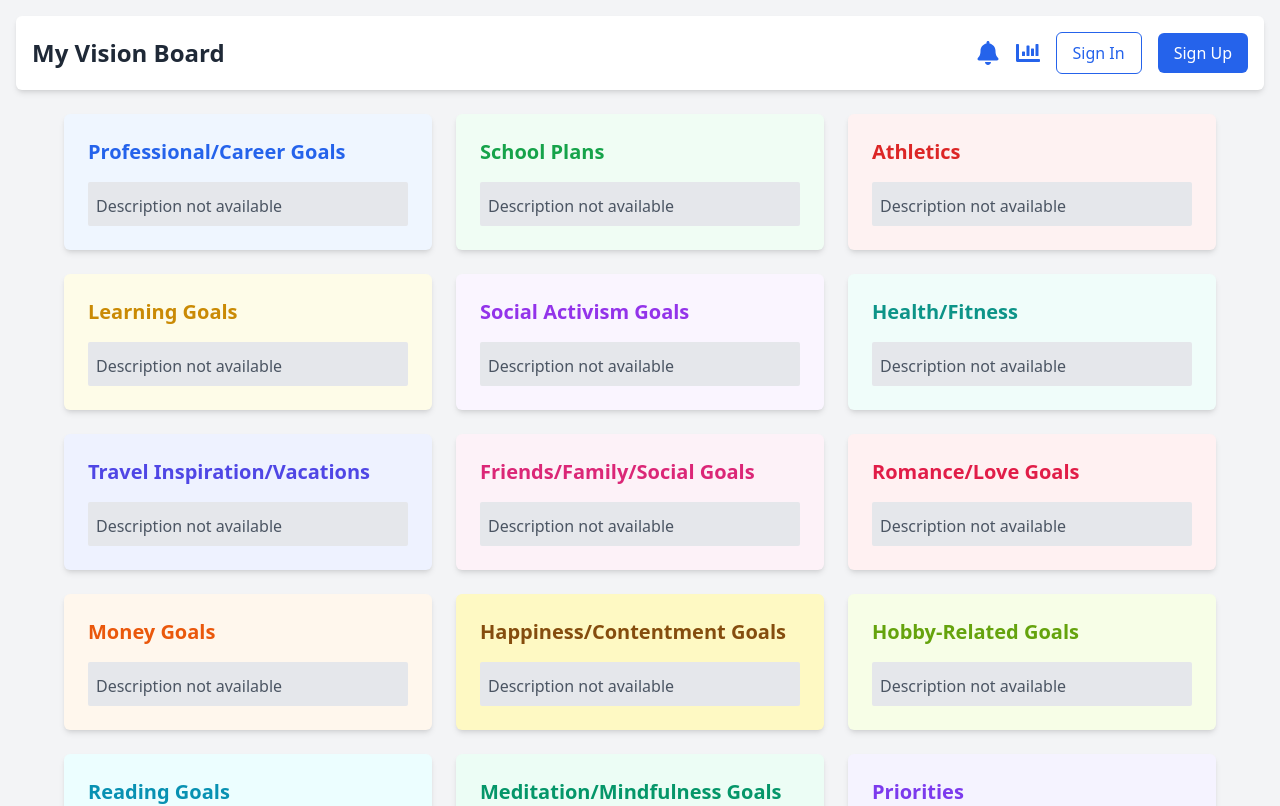
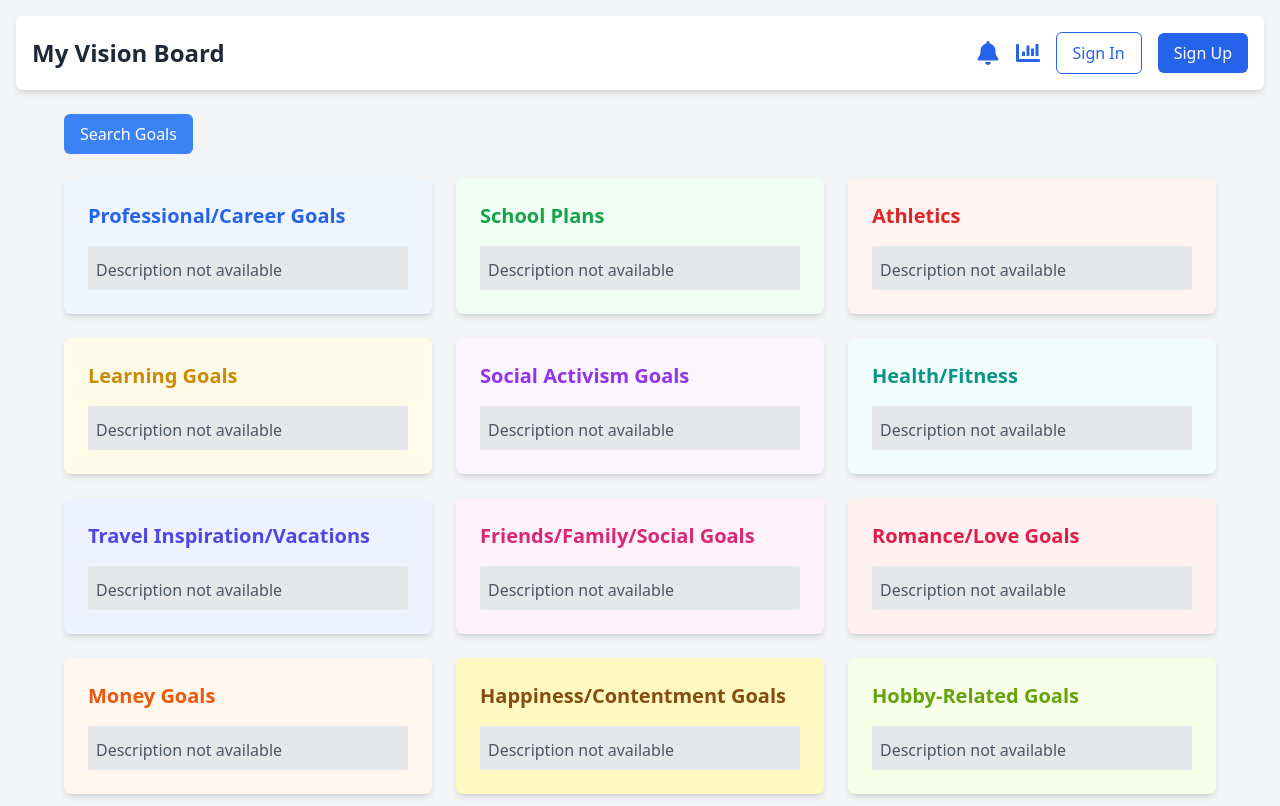
Before and after one commit to Giathi-Daniel/Vision-board, a React (Create React App) app in the folder vision-board/: page / in a window 1280 px wide. Shown: the top 806 px of the page. Built offline with nearby package versions, Linux system fonts and the light colour scheme.

Commit message:
Intergrate SearchPage to app

```diff
--- a/vision-board/src/App.js
+++ b/vision-board/src/App.js
@@ -11,6 +11,7 @@ import AddGoalForm from "./components/AddGoalForm";
 import Dashboard from "./components/Dashboard";
 import ProgressDashboard from "./components/ProgressDashboard";
 import UpcomingMilestones from "./components/UpcomingMilestones";
+import SearchPage from "./components/SearchPage";
 import Login from './pages/Login';
 import Register from './pages/Register';
 import Profile from './pages/Profile';
@@ -42,6 +43,7 @@ function App() {
             <Route path="/login" element={<Login />} />
             <Route path="/register" element={<Register />} />
             <Route path="/profile" element={<Profile />} />
+            <Route path="/search" element={<SearchPage />} />
             <Route path="/dashboard" element={<Dashboard />} />
             <Route path="/upcoming-milestones" element={<UpcomingMilestones />} />
             <Route path="/progress-dashboard" element={<ProgressDashboard />} />
--- a/vision-board/src/components/VisionBoard.js
+++ b/vision-board/src/components/VisionBoard.js
@@ -36,16 +36,21 @@ const VisionBoard = () => {
 
   return (
     <>
-      <section className="grid grid-cols-1 md:grid-cols-2 lg:grid-cols-3 gap-6 mt-6">
+     <section className="flex items-center justify-between mt-6">
+        <Link to="/search" className="px-4 py-2 text-white transition bg-blue-500 rounded-md hover:bg-blue-600">
+          Search Goals
+        </Link>
+      </section>
+      <section className="grid grid-cols-1 gap-6 mt-6 md:grid-cols-2 lg:grid-cols-3">
         {categories.map((category, index) => (
           <div key={index} onClick={() => handleCategoryClick(category.path)} className={`${category.bgColor} shadow-md p-6 rounded-md cursor-pointer`}>
             <h2 className={`${category.textColor} text-xl font-semibold mb-4`}>{category.name}</h2>
-            <div className="bg-gray-200 px-2 py-2 rounded-sm w-full">
-                <p className="text-gray-600 mt-1 truncate">Description not available</p>
+            <div className="w-full px-2 py-2 bg-gray-200 rounded-sm">
+                <p className="mt-1 text-gray-600 truncate">Description not available</p>
               </div>
           </div>
         ))}
-        <Link to="/add-goal" className="bg-green-500 text-white px-4 py-2 rounded-md">
+        <Link to="/add-goal" className="px-4 py-2 text-white bg-green-500 rounded-md">
           Add New Goal
         </Link>
       </section>
```
